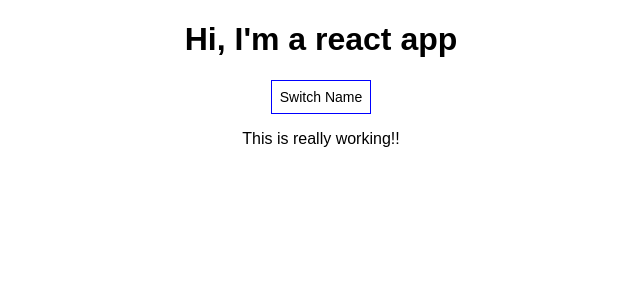
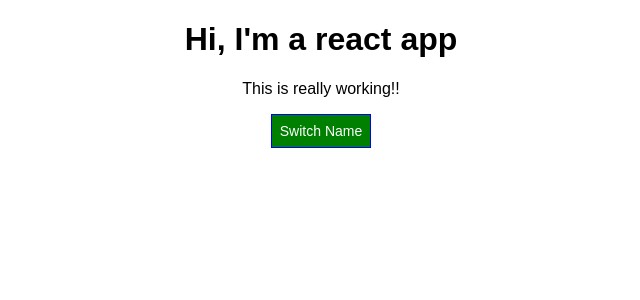
Before and after one commit to calicanadian/udemy-react-basics, a React (Create React App) app: page / in a window 1280 px wide. Shown: the top 300 px of the page, without its empty margins (319-959 px from the left). Built offline with nearby package versions, Linux system fonts and the light colour scheme.

Commit message:
Dynamic styles and dynamic classNames

```diff
--- a/src/App.css
+++ b/src/App.css
@@ -1,3 +1,11 @@
 .App {
   text-align: center;
 }
+
+.red {
+  color: red;
+}
+
+.bold {
+  font-weight: bold;
+}
--- a/src/App.js
+++ b/src/App.js
@@ -48,7 +48,8 @@
 
   render() {
     const style = {
-      backgroundColor: 'white',
+      backgroundColor: 'green',
+      color: 'white',
       font: 'inherit',
       border: '1px solid blue',
       padding: '8px',
@@ -73,13 +74,22 @@
           }
         </div>
       );
+      style.backgroundColor = 'red';
+    }
+
+    const classes = [];
+    if (this.state.persons.length <= 2) {
+      classes.push('red'); // classes = ['red']
+    }
+    if (this.state.persons.length <= 1) {
+      classes.push('bold'); // classes = ['red', 'bold']
     }
 
     return (
       <div className="App">
         <h1>Hi, I'm a react app</h1>
+        <p className={classes.join(' ')}>This is really working!!</p>
         <button style={style} onClick={this.togglePersonsHandler}>Switch Name</button>
-        <p>This is really working!!</p>
         {persons}
       </div>
     );
```
